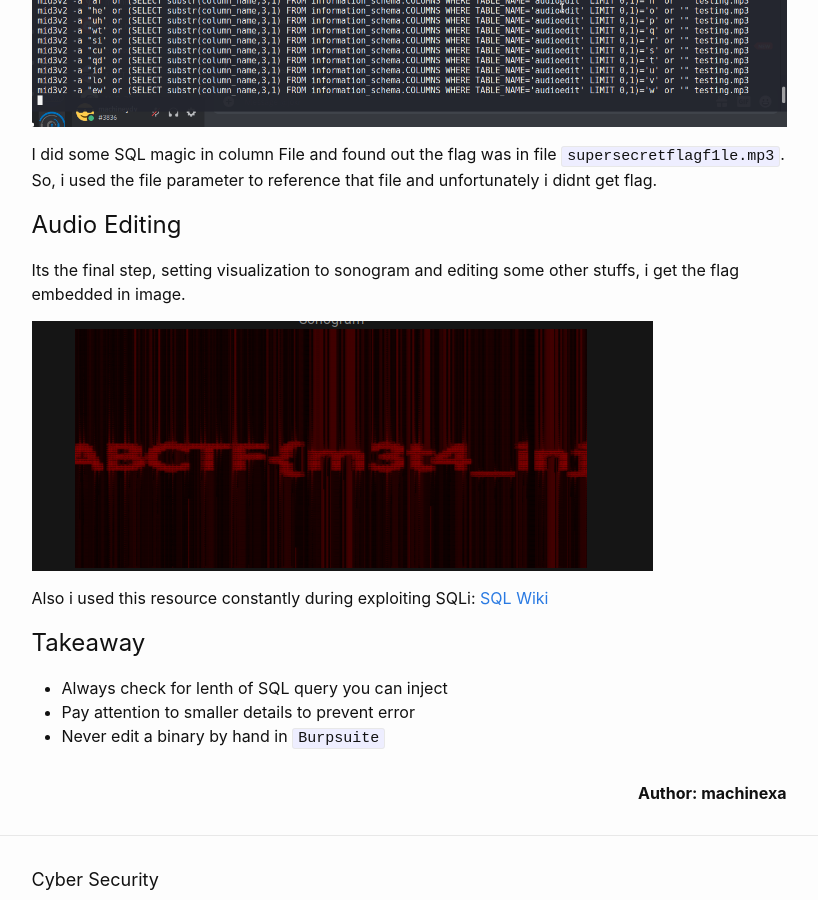
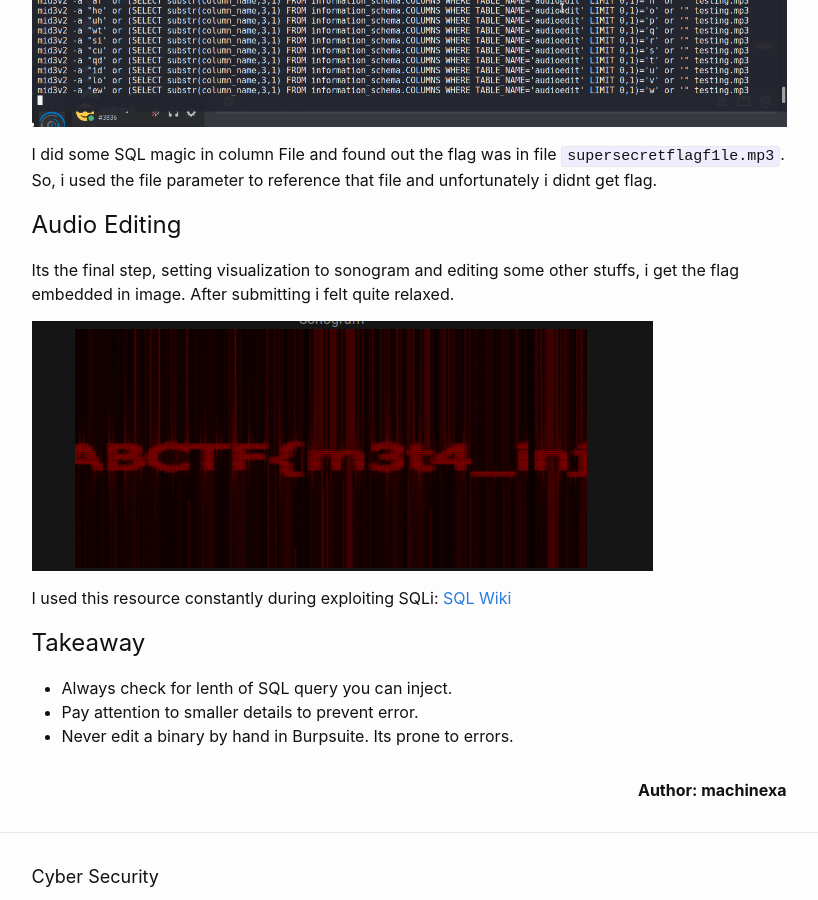
Before and after one commit to machinexa2/machinexa2.github.io, a Jekyll site: the page built from writeups/_posts/2020-09-19-audioedit.markdown, in a window 1280 px wide and 900 px high, scrolled down 5626 px. Shown: the whole window, without its empty margins (231-1049 px from the left). Built offline with Jekyll 4.4.1, drawn with Linux system fonts in a browser that asks for light colours.

Commit message:
04:14:51 PM 10/04/2020

```diff
--- a/writeups/_posts/2020-09-19-audioedit.markdown
+++ b/writeups/_posts/2020-09-19-audioedit.markdown
@@ -136,15 +136,15 @@ First i thought `limit` was blocked as every payload used it. Trying simpler pay
 I did some SQL magic in column File and found out the flag was in file `supersecretflagf1le.mp3`. So, i used the file parameter to reference that file and unfortunately i didnt get flag.
 
 # Audio Editing
-Its the final step, setting visualization to sonogram and editing some other stuffs, i get the flag embedded in image.
+Its the final step, setting visualization to sonogram and editing some other stuffs, i get the flag embedded in image. After submitting i felt quite relaxed.
 
 ![Random Column name](/writeups/assets/images/ctflearn_audioedit_flag.png)
 
-Also i used this resource constantly during exploiting SQLi: [SQL Wiki](https://sqlwiki.netspi.com/)
+I used this resource constantly during exploiting SQLi: [SQL Wiki](https://sqlwiki.netspi.com/)
 
 
 # Takeaway
 
-* Always check for lenth of SQL query you can inject
-* Pay attention to smaller details to prevent error
-* Never edit a binary by hand in `Burpsuite`
+* Always check for lenth of SQL query you can inject.
+* Pay attention to smaller details to prevent error.
+* Never edit a binary by hand in Burpsuite. Its prone to errors.
```
